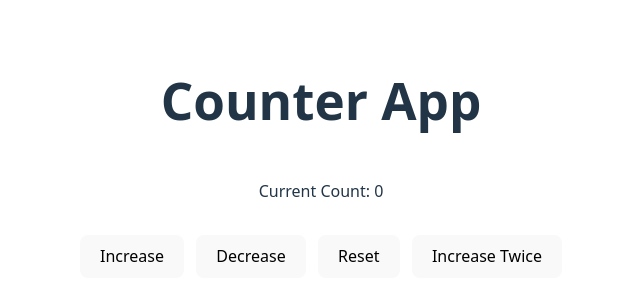
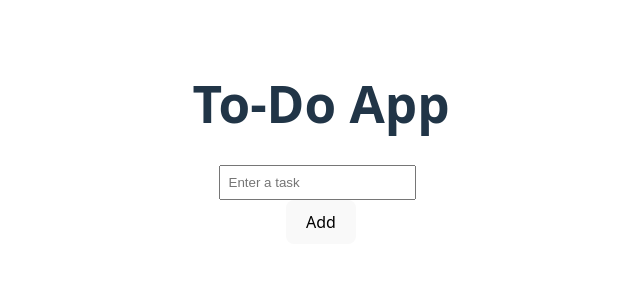
Before and after one commit to Lavi1124/react-practice, a React (Vite) app: page / in a window 1280 px wide. Shown: the part 242-542 px from the top of the page, without its empty margins (319-959 px from the left). Built offline with nearby package versions, Linux system fonts and the light colour scheme.

Commit message:
Day 3: built basic To-Do app with add and delete

```diff
--- a/src/App.jsx
+++ b/src/App.jsx
@@ -1,36 +1,37 @@
 import { useState } from "react";
 
 function App() {
-  const [count, setCount] = useState(0);
-  function increase() {
-    setCount((prev) => prev + 1);
+  const [todos, setTodos] = useState([]);
+  const [text, setText] = useState("");
+  function addTodo() {
+    if (text.trim() === "") return;
+    setTodos((prev) => [...prev, text]);
+    setText("");
   }
-
-  function decrease() {
-    setCount((prev) => prev - 1);
-  }
-
-  function reset() {
-    setCount(0);
-  }
-
   return (
     <div className="container">
-      <h1>Counter App</h1>
-      <p>Current Count: {count}</p>
-      <div className="buttons">
-        <button onClick={increase}>Increase</button>
-        <button onClick={decrease}>Decrease</button>
-        <button onClick={reset}>Reset</button>
-        <button
-          onClick={() => {
-            setCount((prev) => prev + 1);
-            setCount((prev) => prev + 1);
-          }}
-        >
-          Increase Twice
-        </button>
-      </div>
+      <h1>To-Do App</h1>
+      <input
+        type="text"
+        value={text}
+        onChange={(e) => setText(e.target.value)}
+        placeholder="Enter a task"
+      />
+      <button onClick={addTodo}>Add</button>
+      <ul>
+        {todos.map((todo, index) => (
+          <li>
+            {todo}
+            <button
+              onClick={() => {
+                setTodos((prev) => prev.filter((_, i) => i !== index));
+              }}
+            >
+              ❌
+            </button>
+          </li>
+        ))}
+      </ul>
     </div>
   );
 }
--- a/src/index.css
+++ b/src/index.css
@@ -67,6 +67,7 @@ button:focus-visible {
   }
   button {
     background-color: #f9f9f9;
+
   }
 }
 
@@ -83,4 +84,19 @@ button:focus-visible {
   display: flex;
   gap: 12px;
   margin-top: 16px;
+
 }
+
+input {
+  padding: 8px;
+  margin-right: 8px;
+
+}
+
+li {
+  margin-top: 8px;
+}
+
+li button {
+  margin-left: 8px;
+}
```
